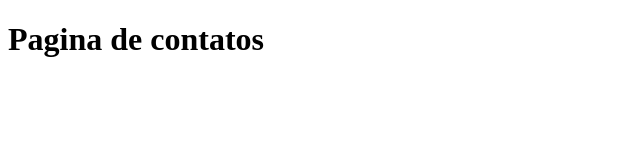
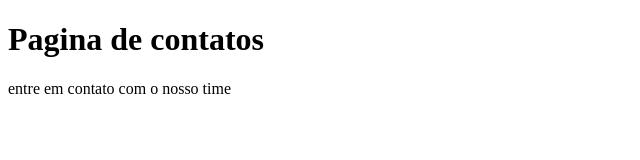
Before and after one commit to DavidDanielAlves/CursoAprendendoComandosDoGIT, a plain HTML site: page contato.html in a window 1280 px wide. Shown: the whole page, without its empty margins (0-640 px from the left). Drawn offline with Linux system fonts and the light colour scheme.

Commit message:
adicionando um paragrafo em contato.html

```diff
--- a/contato.html
+++ b/contato.html
@@ -7,5 +7,7 @@
 </head>
 <body>
     <h1>Pagina de contatos</h1>
+
+    <p>entre em contato com o nosso time</p>
 </body>
 </html>
```
